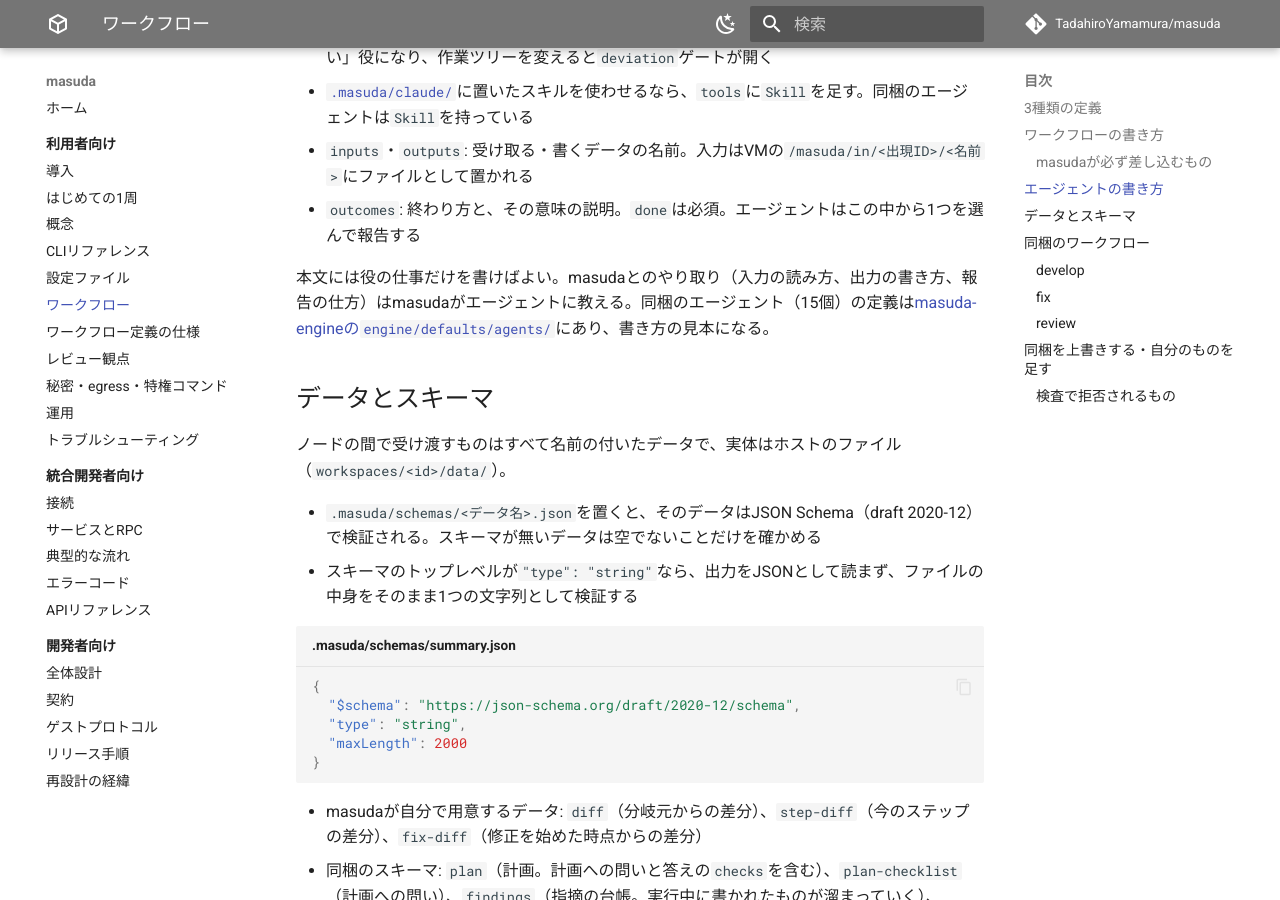
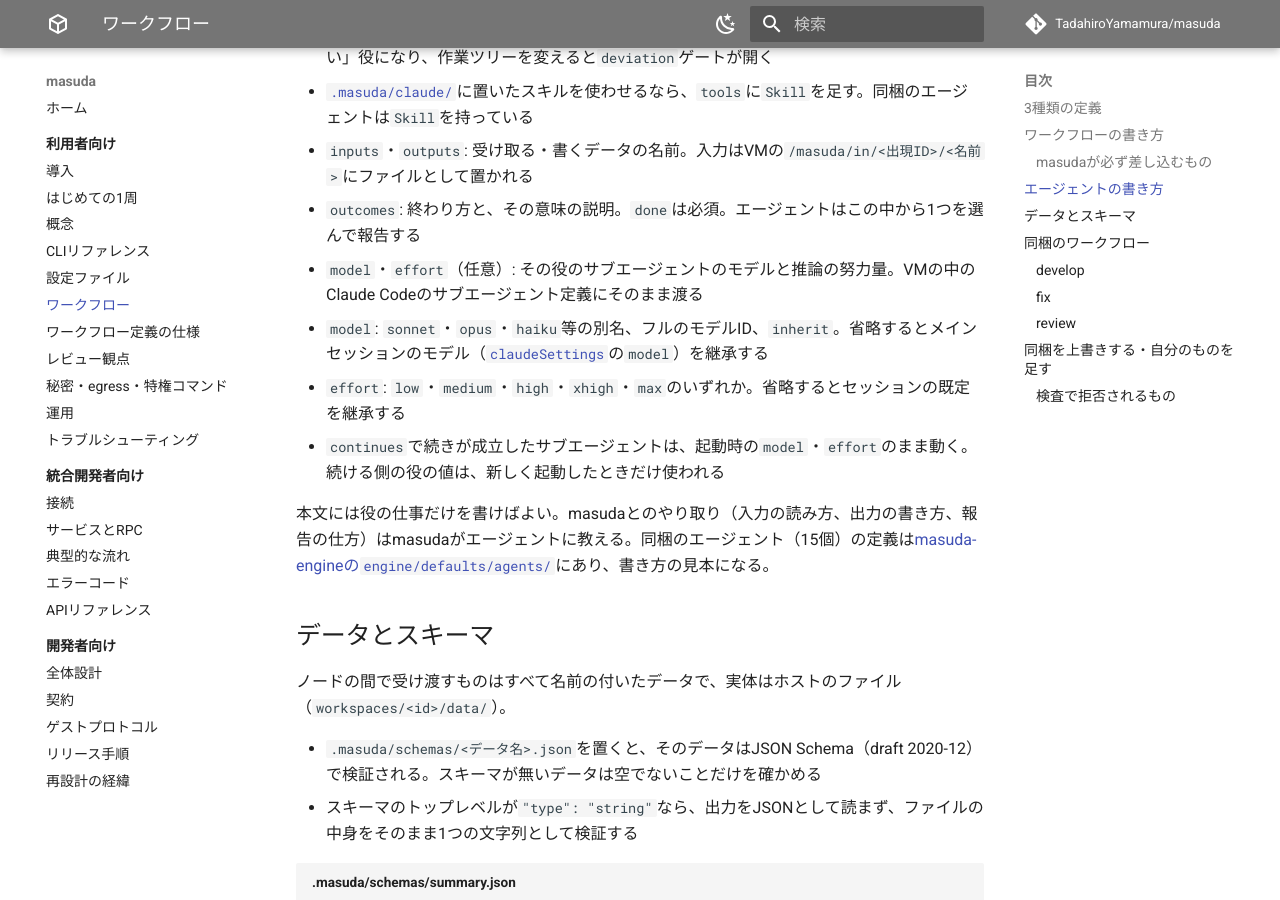
Before and after one commit to TadahiroYamamura/masuda, an MkDocs documentation site: the page built from docs/user/workflows.md, in a window 1280 px wide and 900 px high, scrolled down 2786 px. Built offline with MkDocs 1.6.1 and Material for MkDocs 9.7.7, drawn with Linux system fonts in a browser that asks for light colours; comment, search, counter and statistics services are not loaded; the version menu is left out.

Commit message:
docs(user): 役定義のmodel・effortと、claudeSettings.modelが役の既定になることを書く
## 意図
#69（M14b）。役定義にmodel・effortを書けるようになったので、利用者向けの「エージェントの書き方」
に値と省略時の振る舞いを足す。役のサブエージェントはメインセッションのモデルを継承するため、
claudeSettings.modelが実質的に役の既定のモデルになることを設定の節にも書く。

## 設計上の考慮点
- docs/user/reference/workflow-schema.mdはengineの写しなので触らない（サイトのビルドで取り込む）
- 続きが成立したサブエージェントは起動時の設定のまま動くことを書き、続ける役に別のmodelを
  書いても効かないことが分かるようにした

Co-Authored-By: Claude Opus 5.5 <noreply@anthropic.com>

```diff
--- a/docs/user/workflows.md
+++ b/docs/user/workflows.md
@@ -83,6 +83,10 @@ outcomes:
   - [`.masuda/claude/`](settings.md#claude-dir)に置いたスキルを使わせるなら、`tools`に`Skill`を足す。同梱のエージェントは`Skill`を持っている
 - `inputs`・`outputs`: 受け取る・書くデータの名前。入力はVMの`/masuda/in/<出現ID>/<名前>`にファイルとして置かれる
 - `outcomes`: 終わり方と、その意味の説明。`done`は必須。エージェントはこの中から1つを選んで報告する
+- `model`・`effort`（任意）: その役のサブエージェントのモデルと推論の努力量。VMの中のClaude Codeのサブエージェント定義にそのまま渡る
+  - `model`: `sonnet`・`opus`・`haiku`等の別名、フルのモデルID、`inherit`。省略するとメインセッションのモデル（[`claudeSettings`](settings.md#claudesettings)の`model`）を継承する
+  - `effort`: `low`・`medium`・`high`・`xhigh`・`max`のいずれか。省略するとセッションの既定を継承する
+  - `continues`で続きが成立したサブエージェントは、起動時の`model`・`effort`のまま動く。続ける側の役の値は、新しく起動したときだけ使われる
 
 本文には役の仕事だけを書けばよい。masudaとのやり取り（入力の読み方、出力の書き方、報告の仕方）はmasudaがエージェントに教える。同梱のエージェント（15個）の定義は[masuda-engineの`engine/defaults/agents/`](https://github.com/TadahiroYamamura/masuda-engine/tree/main/engine/defaults/agents)にあり、書き方の見本になる。
 
```
Also changed, not shown: docs/user/settings.md (+2 -0 lines).
